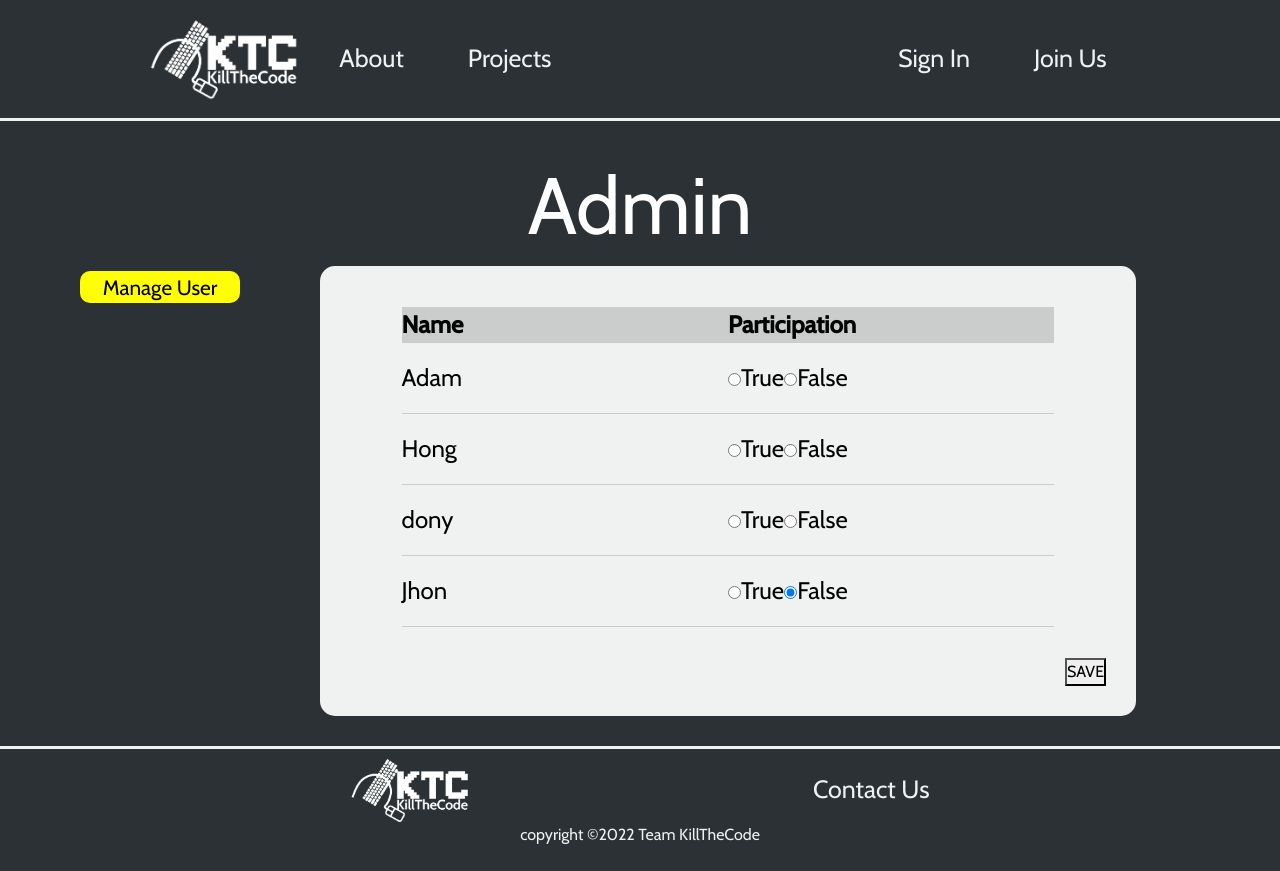
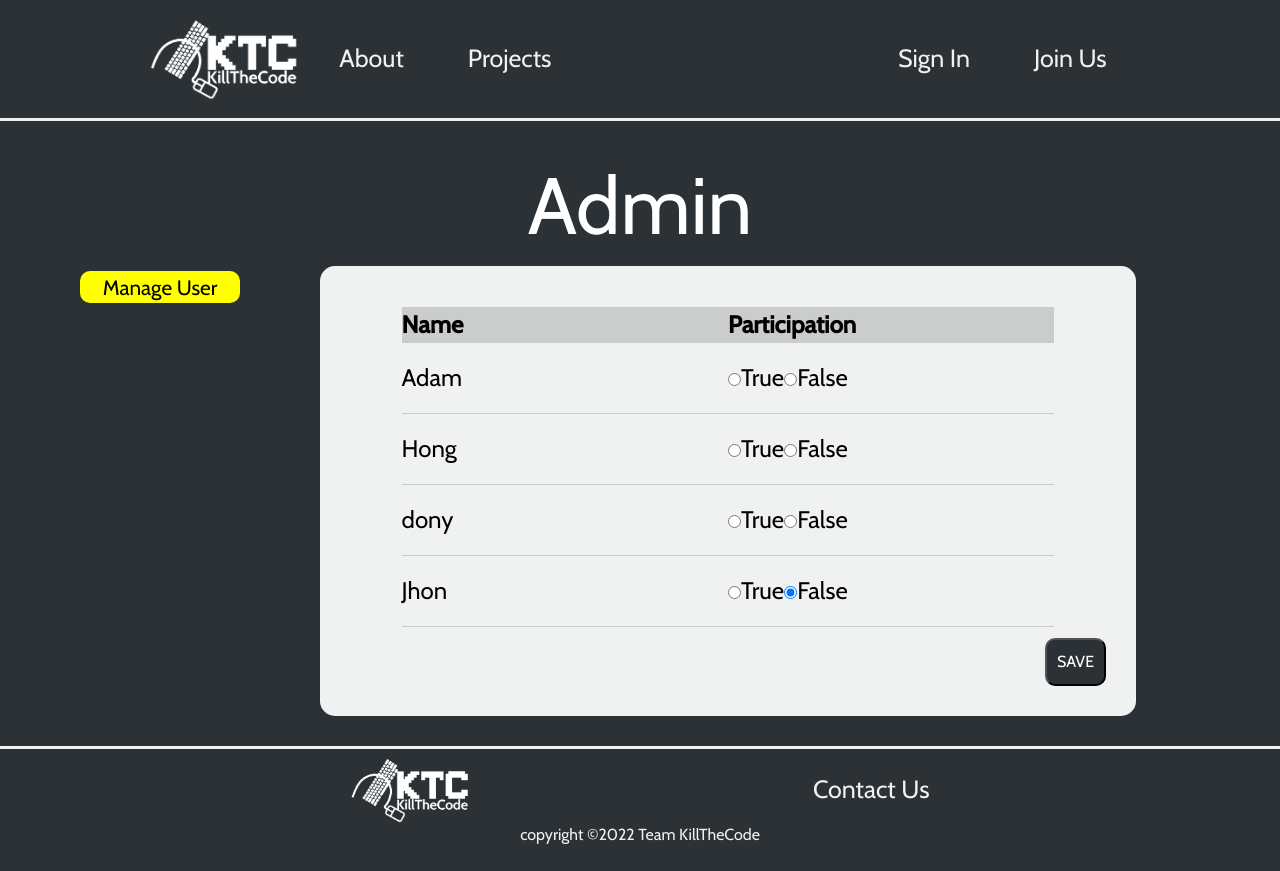
Before and after one commit to Jonghan-park/KillTheCode, a React (Create React App) app in the folder frontend/: page /admin in a window 1280 px wide. Built offline with nearby package versions, Linux system fonts and the light colour scheme.

Commit message:
save button css

```diff
--- a/frontend/src/components/Admin/admin.css
+++ b/frontend/src/components/Admin/admin.css
@@ -56,8 +56,16 @@ position:relative;
 .userTable tbody tr{
     border-bottom: 1px solid #cbcdcd;
 }
+
+
 .saveBtn{
   position:absolute;
   right:30px;
-  bottom:30px
+  bottom:30px;
+  background-color:#2B3135;
+  color:white;
+  padding:10px;
+  border-radius:10px;
+
+
 }
```
